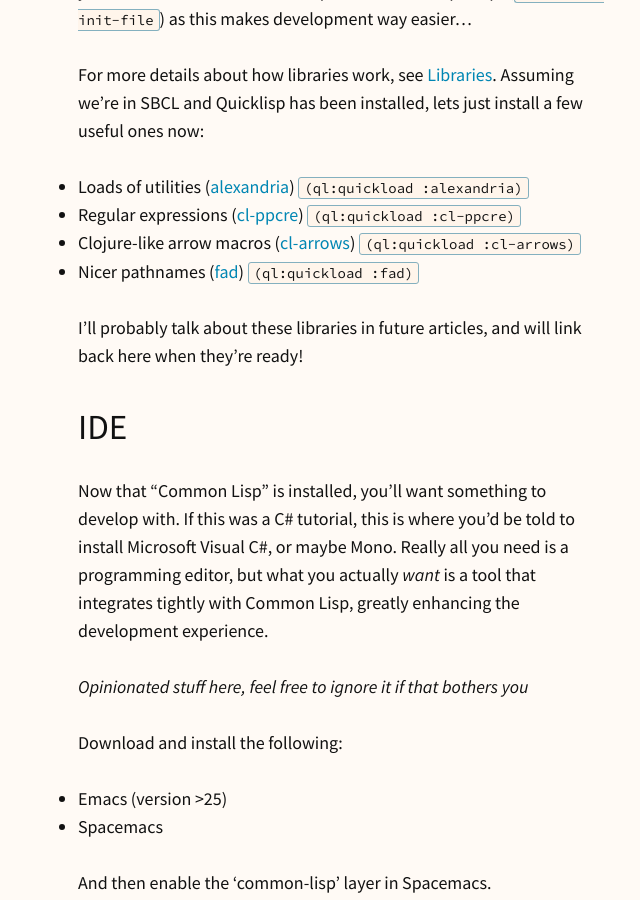
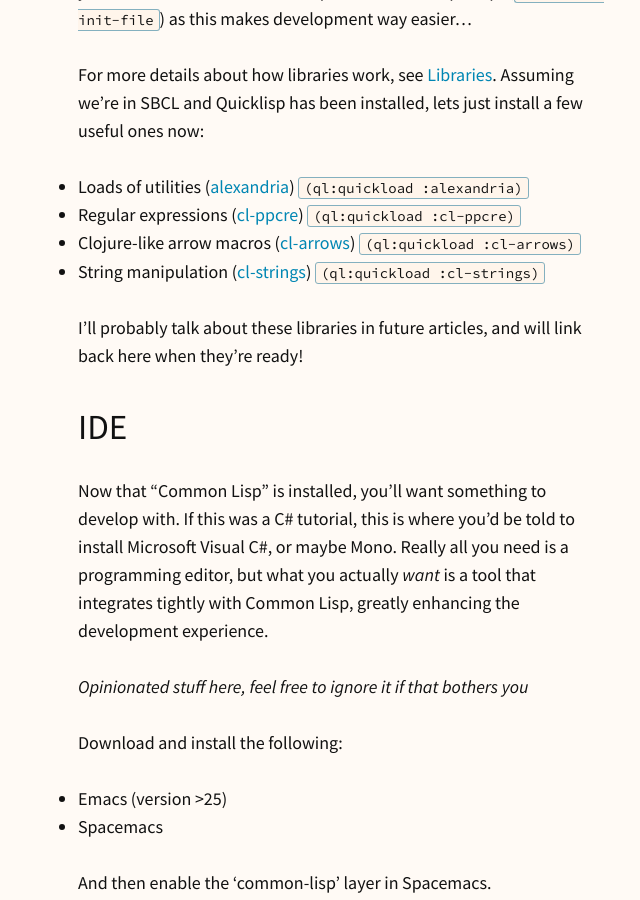
Before and after one commit to rmhsilva/lispmethods, a Jekyll site: the page built from _posts/2017-01-29-development-environment.md, in a window 1280 px wide and 900 px high, scrolled down 2281 px. Shown: the whole window, without its empty margins (205-845 px from the left). Built offline with Jekyll 4.4.1, drawn with Linux system fonts in a browser that asks for light colours.

Commit message:
Add GA and cl-strings

```diff
--- a/_config.yml
+++ b/_config.yml
@@ -23,6 +23,9 @@ url: "http://lispmethods.com" # the base hostname & protocol for your site, e.g.
 # twitter_username: rmhsilva
 # github_username: rmhsilva
 
+# Analytics (production mode only)
+google_analytics: UA-42722262-2
+
 # Build settings
 permalink: :title.html
 markdown: kramdown
--- a/_posts/2017-01-29-development-environment.md
+++ b/_posts/2017-01-29-development-environment.md
@@ -87,16 +87,20 @@ as this makes development way easier...
 For more details about how libraries work, see [Libraries]({% post_url
 2017-01-29-libraries %}). Assuming we're in SBCL and Quicklisp has been
 installed, lets just install a few useful ones now:
-- Loads of utilities ([alexandria](#)) `(ql:quickload :alexandria)`
-- Regular expressions ([cl-ppcre](#)) `(ql:quickload :cl-ppcre)`
-- Clojure-like arrow macros ([cl-arrows](#)) `(ql:quickload :cl-arrows)`
-- Nicer pathnames ([fad](#)) `(ql:quickload :fad)`
+- Loads of utilities ([alexandria][alex]) `(ql:quickload :alexandria)`
+- Regular expressions ([cl-ppcre][ppcre]) `(ql:quickload :cl-ppcre)`
+- Clojure-like arrow macros ([cl-arrows][arrows]) `(ql:quickload :cl-arrows)`
+- String manipulation ([cl-strings][strings]) `(ql:quickload :cl-strings)`
 
 I'll probably talk about these libraries in future articles, and will link back
 here when they're ready!
 
 [ql-inst]: https://www.quicklisp.org/beta/#installation
 [ql-main]: https://www.quicklisp.org/beta/
+[alex]: https://common-lisp.net/project/alexandria/
+[ppcre]: http://weitz.de/cl-ppcre/
+[arrows]: https://github.com/nightfly19/cl-arrows
+[strings]: https://github.com/diogoalexandrefranco/cl-strings
 
 
 ## IDE
```
